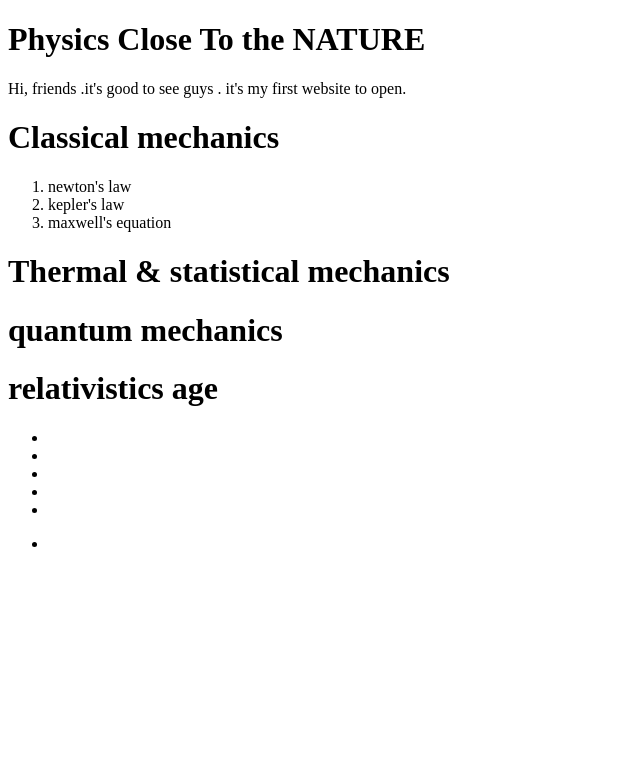
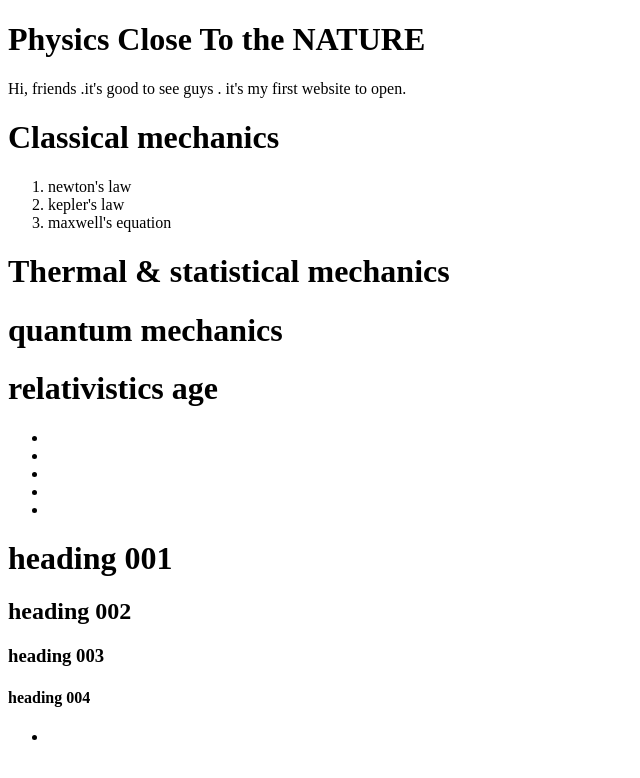
Before and after one commit to Bisaw123/physicshtml, a plain HTML site: page 001/01_paragraphelement/index.html in a window 1280 px wide. Shown: the whole page, without its empty margins (0-640 px from the left). Drawn offline with Linux system fonts and the light colour scheme.

Commit message:
adds. 02_tag-attributes file

```diff
--- a/001/01_paragraphelement/index.html
+++ b/001/01_paragraphelement/index.html
@@ -26,9 +26,14 @@
          </ul>
        </body>
        <p2>
+         <h1>heading 001</h1>
+         <h2>heading 002</h2>
+         <h3>heading 003</h3>
+         <h4>heading 004</h4>
        <ul>
          <li><a href="" class="social"></a></li>
        </ul>
      </p2>
+
        <footer></footer>
       </html>
```
Also changed, not shown: 002/02_tag-attributes/01_link-element/index.html (added), 002/02_tag-attributes/01_link-element/main.css (added), 002/02_tag-attributes/02_image-element/gate.jpg (added), 002/02_tag-attributes/02_image-element/index.html (added).
